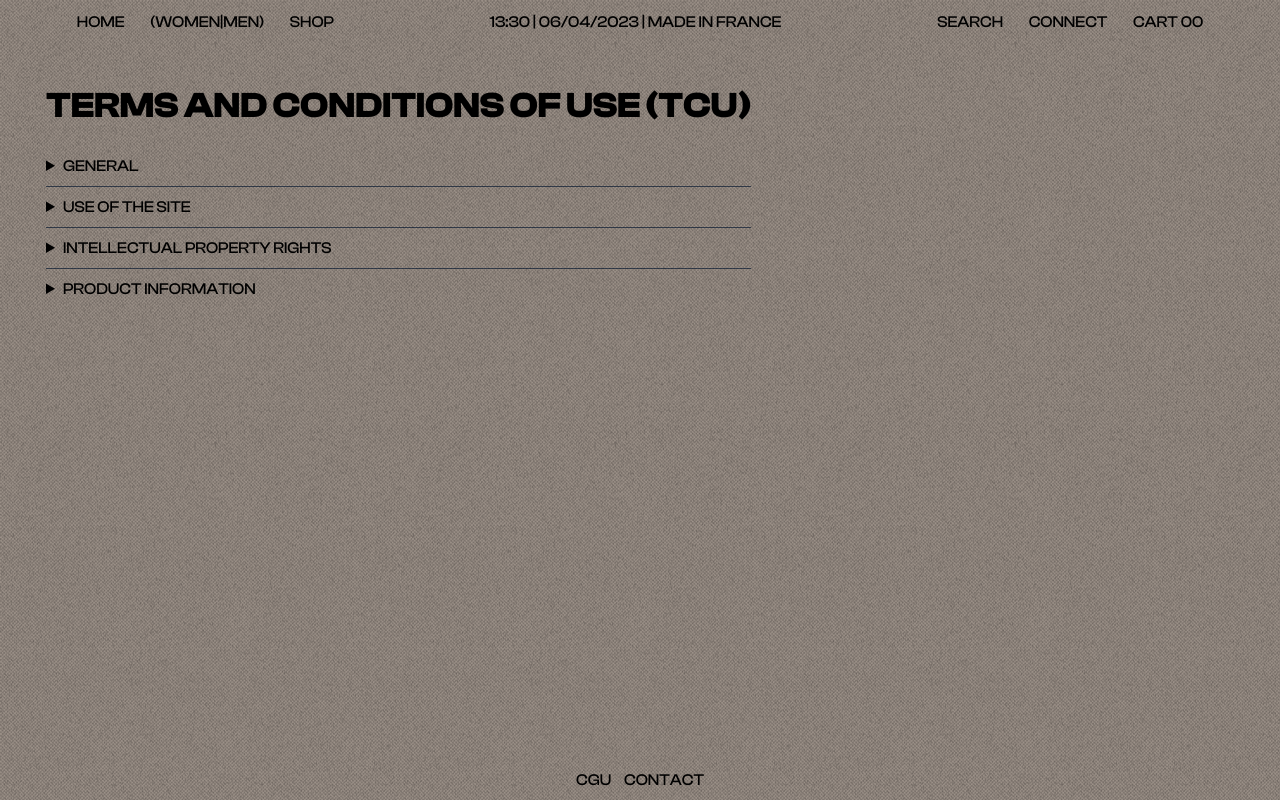
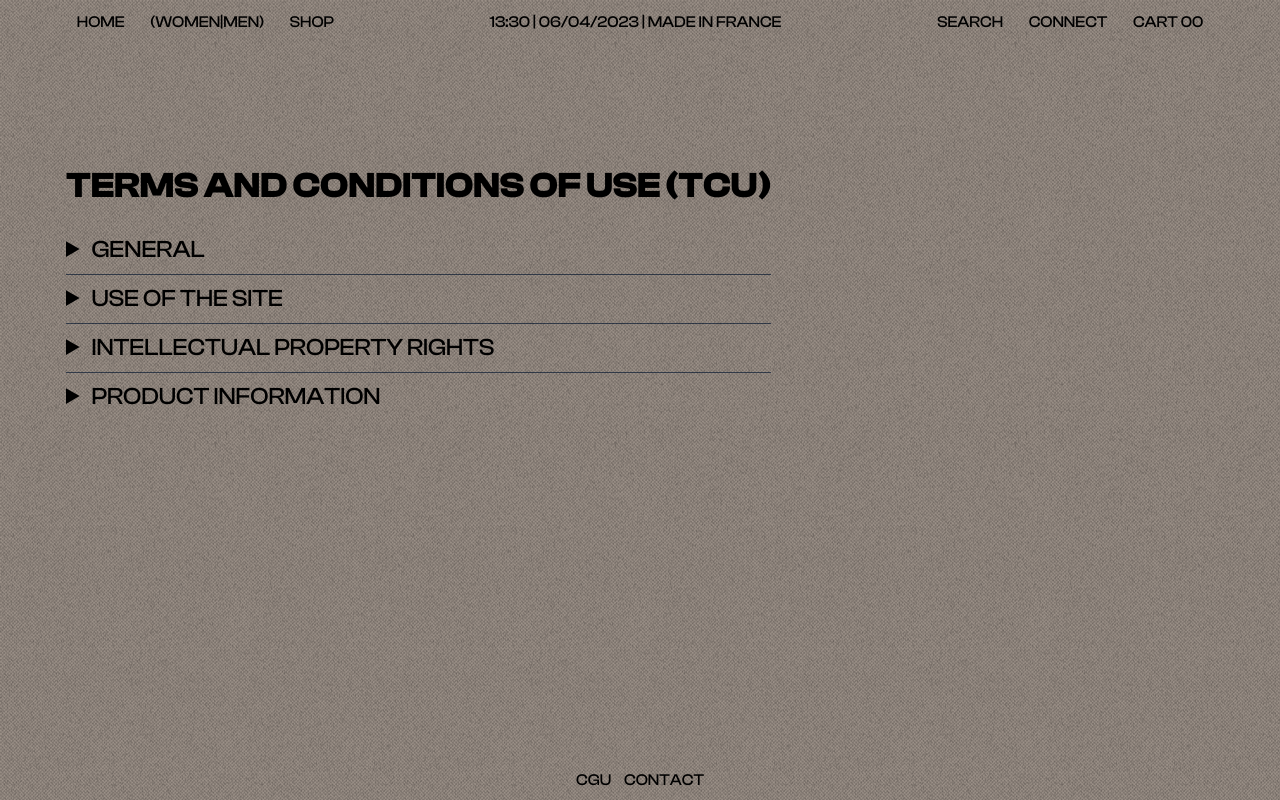
Before and after one commit to Mind-thatsall/front-end-sapes, a React (Vite) app: page /cgu in a window 1280 px wide. Built offline with nearby package versions, Linux system fonts and the light colour scheme.

Commit message:
Change the size of the sumary text

```diff
--- a/src/views/Cgu.jsx
+++ b/src/views/Cgu.jsx
@@ -1,6 +1,7 @@
 import React ,{ useEffect } from "react";
 
 const CGU = () => {
+
   // useEffect hook to handle clicks on details elements
   useEffect(() => {
 
@@ -16,25 +17,30 @@ const CGU = () => {
         const target = event.target;
 
          // check if the click is outside the current details element
-        const isOutside = !detailsElements[i].contains(target);
+        const isNotDetailsElements = !detailsElements[i].contains(target);
 
          // if the click is outside, remove the "open" attribute from the details element
-        if (isOutside) {
+        if (isNotDetailsElements)
+        {
           detailsElements[i].removeAttribute("open");
         }
       }
     };
 
+    // add click event listener to document
     document.addEventListener("click", handleDetailsClick);
+
+    // remove event listener on cleanup
     return () => {
       document.removeEventListener("click", handleDetailsClick);
     };
   }, []);
+
   return (
     <div className="grid grid-cols-6 md:grid-cols-8 lg:grid-cols-12 lg:grid-rows-12 min-h-screen">
 
       <section
-      style={{ position: "fixed", top: "70px", left: "30px"}} className="col-start-2 col-end-12 row-start-2 row-end-12 md:col-start-1 lg:col-start-2 lg:col-end-10 lg:row-start-3 lg:row-end-11 max-h-screen overflow-y-auto">
+      style={{ position: "fixed", top: "150px", left: "50px"}} className="col-start-2 col-end-12 row-start-2 row-end-12 md:col-start-1 lg:col-start-1 lg:col-end-10 lg:row-start-3 lg:row-end-11 max-h-screen overflow-y-auto">
         <div className="container flex flex-col p-4 ">
 
           <h2
@@ -46,7 +52,7 @@ const CGU = () => {
 
           <div style={{ fontFamily: "ClashDisplay-Medium" }} className="flex flex-col divide-y divide-gray-700">
             <details>
-              <summary className="py-2 outline-none cursor-pointer focus:underline text-md  ">
+              <summary className="py-2 outline-none cursor-pointer focus:underline text-2xl  ">
                 GENERAL
               </summary>
               <div className="pb-4 text-base">
@@ -57,7 +63,7 @@ const CGU = () => {
             </details>
 
             <details>
-              <summary className="py-2 outline-none cursor-pointer focus:underline text-md ">
+              <summary className="py-2 outline-none cursor-pointer focus:underline text-2xl ">
                 USE OF THE SITE
               </summary>
               <div className="pb-4 text-base">
@@ -68,7 +74,7 @@ const CGU = () => {
             </details>
 
             <details>
-              <summary className="py-2 outline-none cursor-pointer focus:underline text-md  ">
+              <summary className="py-2 outline-none cursor-pointer focus:underline text-2xl  ">
                 INTELLECTUAL PROPERTY RIGHTS
               </summary>
               <div className="pb-4 text-base">
@@ -79,7 +85,7 @@ const CGU = () => {
             </details>
 
             <details>
-              <summary className="py-2 outline-none cursor-pointer focus:underline text-md ">
+              <summary className="py-2 outline-none cursor-pointer focus:underline text-2xl ">
                 PRODUCT INFORMATION
               </summary>
               <div className="pb-4 text-base">
```
